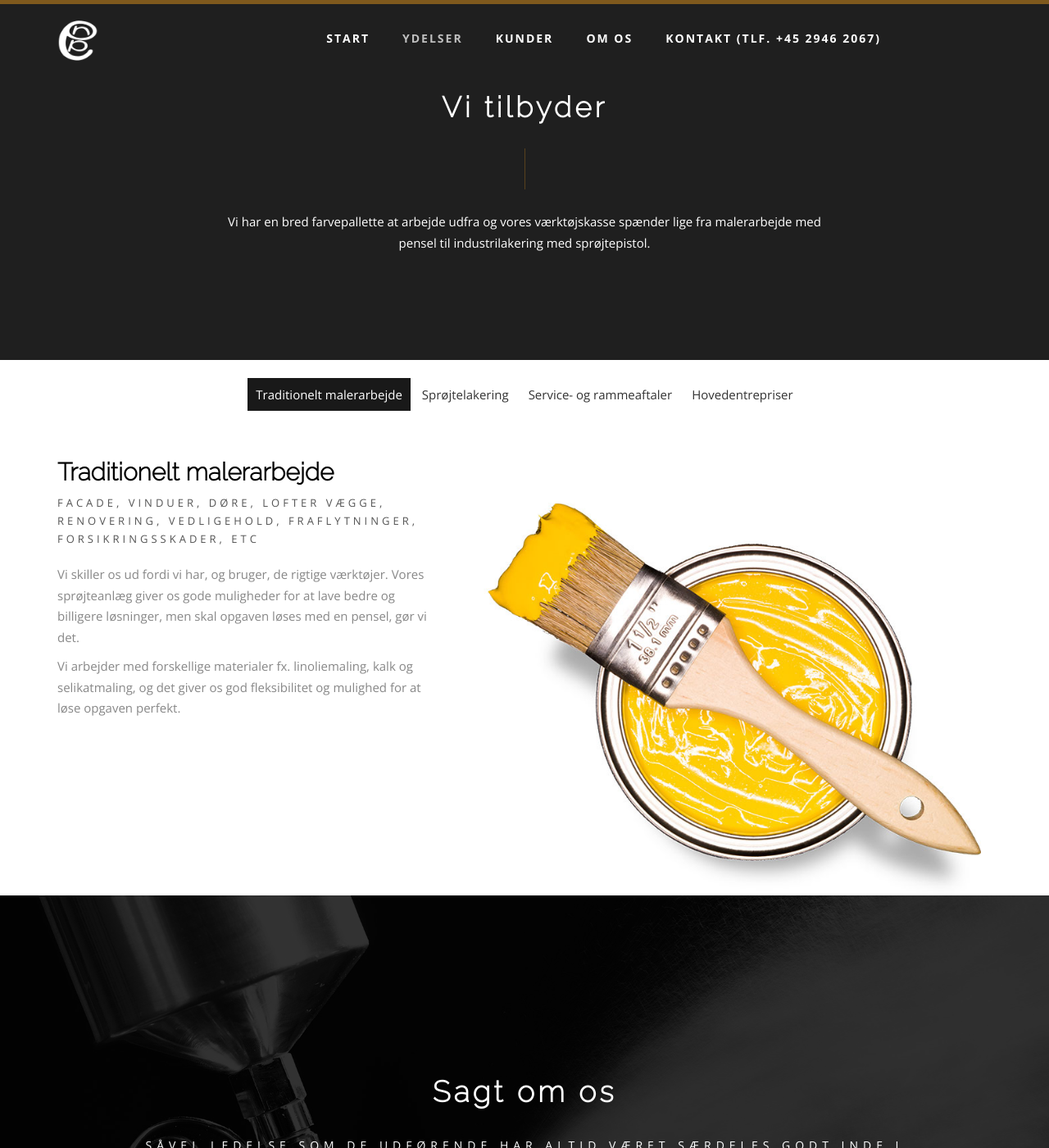
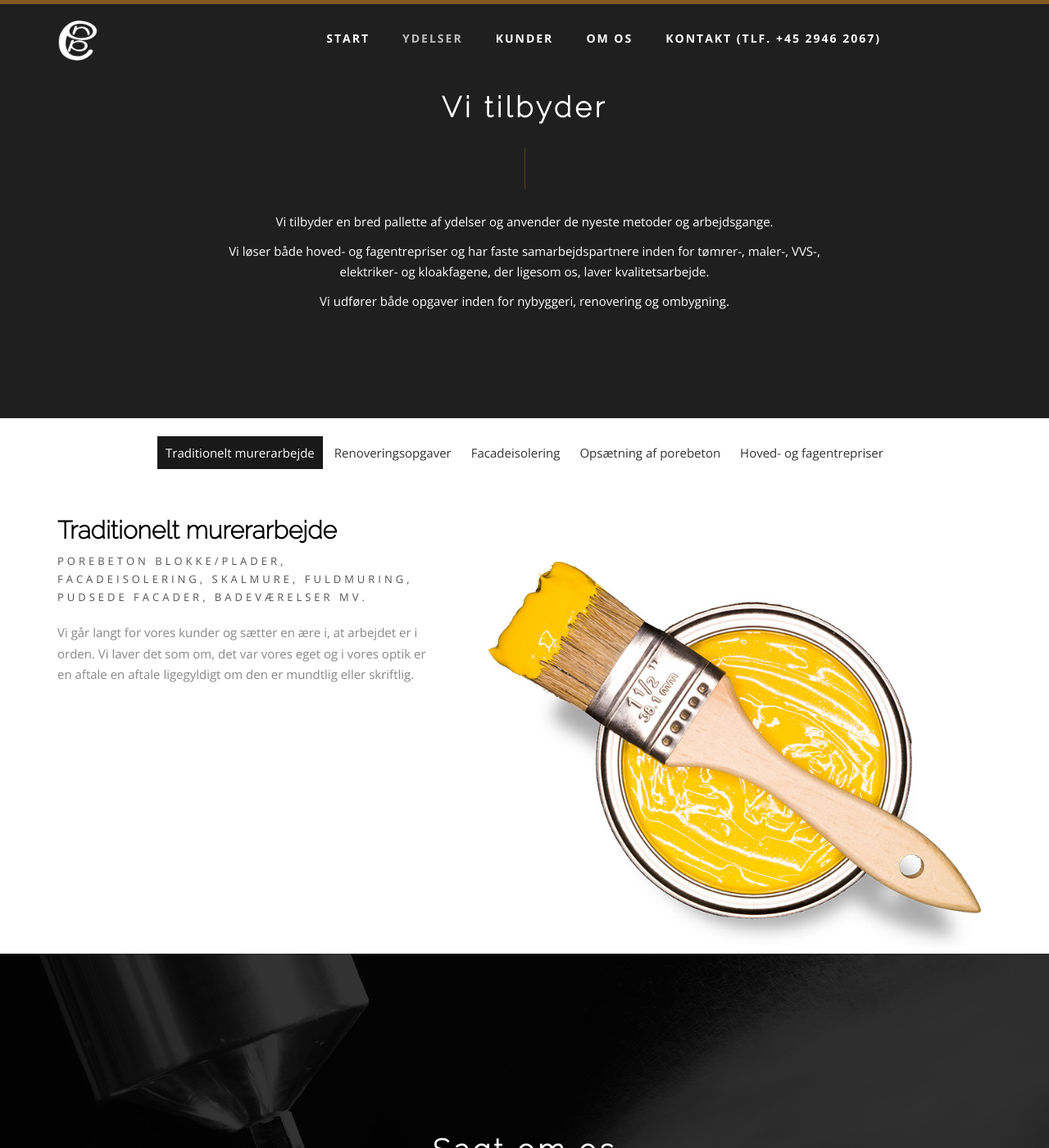
Before and after one commit to re-cph/murerfirmaet-bjoerklund, a Jekyll site: the page built from index.html, in a window 1280 px wide and 1400 px high, scrolled down 777 px. Shown: the whole window at 82% size. Built offline with Jekyll 4.4.1, drawn with Linux system fonts in a browser that asks for light colours.

Commit message:
Content update to “Ydelser” (only text)

```diff
--- a/index.html
+++ b/index.html
@@ -84,7 +84,13 @@ layout: default
         <h2 class="head-title">Vi tilbyder</h2>
         <div class="liner"></div>
         <p>
-          Vi har en bred farvepallette at arbejde udfra og vores værktøjskasse spænder lige fra malerarbejde med pensel til industrilakering med sprøjtepistol.
+          Vi tilbyder en bred pallette af ydelser og anvender de nyeste metoder og arbejdsgange.
+        </p>
+        <p>
+          Vi løser både hoved- og fagentrepriser og har faste samarbejdspartnere inden for tømrer-, maler-, VVS-, elektriker- og kloakfagene, der ligesom os, laver kvalitetsarbejde.
+        </p>
+        <p>
+          Vi udfører både opgaver inden for nybyggeri, renovering og ombygning.
         </p>
         <div class="spacing40"></div>
       </div><!--/.col-md-8-->
@@ -99,15 +105,12 @@ layout: default
                 <div class="team-inner clearfix">
                     <div class="col-md-5">
                         <div class="team-spacing"></div>
-                        <h2>Traditionelt malerarbejde</h2>
+                        <h2>Traditionelt murerarbejde</h2>
                         <p class="team-post">
-                          Facade, vinduer, døre, lofter vægge, renovering, vedligehold, fraflytninger, forsikringsskader, etc
+                          Porebeton blokke/plader, facadeisolering, skalmure, fuldmuring, pudsede facader, badeværelser mv.
                         </p>
                         <p>
-                          Vi skiller os ud fordi vi har, og bruger, de rigtige værktøjer. Vores sprøjteanlæg giver os gode muligheder for at lave bedre og billigere løsninger, men skal opgaven løses med en pensel, gør vi det.
-                        </p>
-                        <p>
-                          Vi arbejder med forskellige materialer fx. linoliemaling, kalk og selikatmaling, og det giver os god fleksibilitet og mulighed for at løse opgaven perfekt.
+                          Vi går langt for vores kunder og sætter en ære i, at arbejdet er i orden. Vi laver det som om, det var vores eget og i vores optik er en aftale en aftale ligegyldigt om den er mundtlig eller skriftlig.
                         </p>
                         <div class="spacing40 clearboth"></div>
                     </div><!--/.col-md-4-->
@@ -120,10 +123,10 @@ layout: default
                 <div class="team-inner clearfix">
                     <div class="col-md-5">
                         <div class="team-spacing"></div>
-                        <h2>Sprøjtelakering</h2>
-                        <p class="team-post">Forny dit hjem eller dit kontor</p>
+                        <h2>Renoveringsopgaver</h2>
+                        <p class="team-post">Facadeisolering, renovering og pudsning af facader, badeværelser mv.</p>
                         <p>
-                          Vi sprøjtelakerer døre, stole, køkken- og skabslåger, andre møbler, andet inventar og sågar piano. Skal du forny din stue, din restaurant, dit kontor - så kan vi hjælpe.
+                          Vi forsøger altid at lave et førsteklasses arbejde og overholder altid vores aftaler.
                         </p>
                         <div class="spacing40 clearboth"></div>
                     </div><!--/.col-md-4-->
@@ -136,14 +139,12 @@ layout: default
                 <div class="team-inner clearfix">
                     <div class="col-md-5">
                         <div class="team-spacing"></div>
-                        <h2>Service- og rammeaftaler</h2>
-                        <p class="team-post">Vores biler servicere det meste af Sjælland</p>
+                        <h2>Facadeisolering</h2>
+                        <p class="team-post">Med Sto, Rockwool og Weber</p>
                         <p>
-                          Vi vil gerne tage et ekstra skridt for at du altid kan få løst dine maleropgaver.
+                          Vi er eksperter i facadeisolering baseret på rigtig mange års erfaring. Vi løser både hoved- og fagentrepriser og har kompetente medarbejdere, der sætter en ære i at udføre et kvalitetsarbejde. Vi arbejder både med Sto, Rockwool og Weber.
                         </p>
-                        <p>
-                          Med en serviceaftale hos os, kører vi ud på din befaling, og kan være på pletten indenfor 24 timer.
-                        </p>
+
                         <div class="spacing40 clearboth"></div>
                     </div><!--/.col-md-4-->
 
@@ -155,15 +156,31 @@ layout: default
                 <div class="team-inner clearfix">
                     <div class="col-md-5">
                         <div class="team-spacing"></div>
-                        <h2>Hovedentrepriser</h2>
-                        <p class="team-post">Fx. moderniseringer og fraflytninger</p>
+                        <h2>Opsætning af porebeton</h2>
+                        <p class="team-post">Nybyggeri, renovering og ombygning.</p>
                         <p>
-                          Efter dit ønske levere vi ydelser fra vores faste samarbejdspartnere indenfor følgende fag:
+                          Vi er hurtige, effektive og gode til at finde løsninger.
                           <br>
-                          Murer, tømrer, vvs, rengøring, epoxy- gulve og belægninger.
+                          Vi løser alle typer af opgaver inden for nybyggeri, renovering og ombygning.
+                        </p>
+                        <div class="spacing40 clearboth"></div>
+                    </div><!--/.col-md-4-->
+
+                    <div class="col-md-7">
+                        <img src="images/service/4.jpg" alt="team">
+                    </div><!--/.col-md-7-->
+                </div><!--/.team-inner-->
+
+                <div class="team-inner clearfix">
+                    <div class="col-md-5">
+                        <div class="team-spacing"></div>
+                        <h2>Hoved- og fagentrepriser</h2>
+                        <p class="team-post">Nybyggeri, renovering og ombygning.</p>
+                        <p>
+                          Vi løser både hoved- og fagentrepriser og er stærke til projektstyring. Derfor har vi tilfredse kunder, der vender tilbage gang på gang.
                         </p>
                         <p>
-                          Vi står for den samlede koordinering, tidsplanlægning og udførelse af opgaven - så er det nemt for dig.
+                          Vi har et fast team af samarbejdspartnere, der arbejder effektivt og målrettet sammen med os om at levere den bedste løsning til kunden.
                         </p>
                         <div class="spacing40 clearboth"></div>
                     </div><!--/.col-md-4-->
--- a/js/script.js
+++ b/js/script.js
@@ -57,10 +57,11 @@
     });
 
     var teamSliderAfter = function() {
-      $(".team-slider .owl-page").eq(0).html("Traditionelt malerarbejde");
-      $(".team-slider .owl-page").eq(1).html("Sprøjtelakering");
-      $(".team-slider .owl-page").eq(2).html("Service- og rammeaftaler");
-      $(".team-slider .owl-page").eq(3).html("Hovedentrepriser");
+      $(".team-slider .owl-page").eq(0).html("Traditionelt murerarbejde");
+      $(".team-slider .owl-page").eq(1).html("Renoveringsopgaver");
+      $(".team-slider .owl-page").eq(2).html("Facadeisolering");
+      $(".team-slider .owl-page").eq(3).html("Opsætning af porebeton");
+      $(".team-slider .owl-page").eq(4).html("Hoved- og fagentrepriser");
     };
 
     //slider team setting
```
